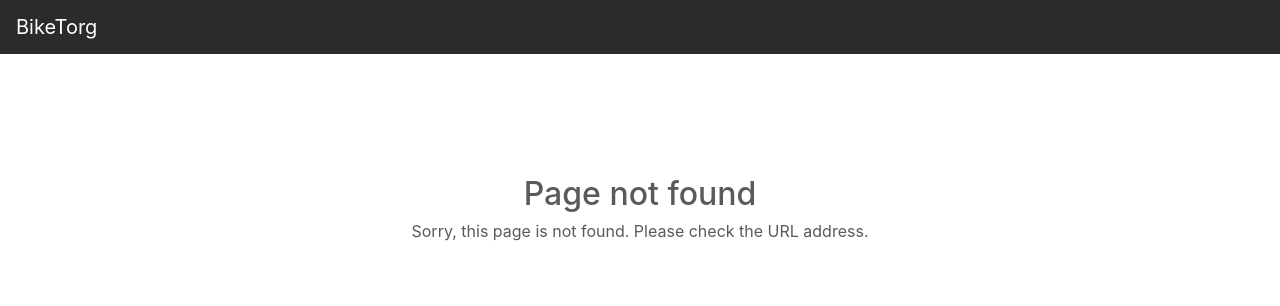
After one commit to z0rr0/single-store, a Django app: template store/store/templates/404.html in a window 1280 px wide. The commit adds this page. Shown: the top 306 px of the page. Run offline with Django 3.2, Linux system fonts and the light colour scheme; the template is opened without the code that fills it, so the values that code supplies are empty; some libraries are stand-ins or nearby versions.

Commit message:
error pages

```diff
--- /dev/null
+++ b/store/store/templates/404.html
@@ -0,0 +1,17 @@
+{% extends 'error.html' %}
+{% load i18n %}
+
+{% block title %}{% trans "Page not found" %}{% endblock %}
+
+{% block content %}
+  <div class="container">
+    <div class="row">
+      <div class="col-lg-12">
+        <div class="text-center">
+          <h2 style="margin-top: 4em">{% trans "Page not found" %}</h2>
+          <p>{% trans "Sorry, this page is not found. Please check the URL address." %}</p>
+        </div>
+      </div>
+    </div>
+  </div>
+{% endblock %}
--- /dev/null
+++ b/store/store/templates/error.html
@@ -0,0 +1,44 @@
+{% load i18n %}
+<!DOCTYPE html>
+<html lang="ru">
+  <head>
+    <meta charset="utf-8">
+    <meta name="viewport" content="width=device-width, initial-scale=1, shrink-to-fit=no">
+    <meta name="description" content="">
+    <meta name="author" content="">
+    <!-- <link rel="icon" href="../../favicon.ico"> -->
+
+    <title>BikeTorg - {% block title %}{% endblock %}</title>
+    <!-- Bootstrap core CSS -->
+    <link rel="stylesheet" href="https://maxcdn.bootstrapcdn.com/bootstrap/4.0.0-alpha.6/css/bootstrap.min.css" integrity="sha384-rwoIResjU2yc3z8GV/NPeZWAv56rSmLldC3R/AZzGRnGxQQKnKkoFVhFQhNUwEyJ" crossorigin="anonymous">
+
+    <!-- Custom styles for this template -->
+    <link href="{{ MEDIA_URL }}css/carousel.css" rel="stylesheet">
+  </head>
+  <body>
+
+    <nav class="navbar navbar-toggleable-md navbar-inverse fixed-top bg-inverse">
+      <button class="navbar-toggler navbar-toggler-right" type="button" data-toggle="collapse" data-target="#navbarCollapse" aria-controls="navbarCollapse" aria-expanded="false" aria-label="Toggle navigation">
+        <span class="navbar-toggler-icon"></span>
+      </button>
+      <a class="navbar-brand" href="/">BikeTorg</a>
+    </nav>
+
+    {% block content %}{% endblock %}
+
+    <!-- Bootstrap core JavaScript
+    ================================================== -->
+    <!-- Placed at the end of the document so the pages load faster -->
+    <script src="https://code.jquery.com/jquery-3.1.1.slim.min.js" integrity="sha384-A7FZj7v+d/sdmMqp/nOQwliLvUsJfDHW+k9Omg/a/EheAdgtzNs3hpfag6Ed950n" crossorigin="anonymous"></script>
+    <script src="https://cdnjs.cloudflare.com/ajax/libs/tether/1.4.0/js/tether.min.js" integrity="sha384-DztdAPBWPRXSA/3eYEEUWrWCy7G5KFbe8fFjk5JAIxUYHKkDx6Qin1DkWx51bBrb" crossorigin="anonymous"></script>
+    <script src="https://maxcdn.bootstrapcdn.com/bootstrap/4.0.0-alpha.6/js/bootstrap.min.js" integrity="sha384-vBWWzlZJ8ea9aCX4pEW3rVHjgjt7zpkNpZk+02D9phzyeVkE+jo0ieGizqPLForn" crossorigin="anonymous"></script>
+
+    <!-- Just to make our placeholder images work. Don't actually copy the next line! -->
+    <script src="{{ MEDIA_URL }}js/holder.min.js"></script>
+    <!-- Magnific Popup core JS file -->
+    <script src="{{ MEDIA_URL }}js/jquery.magnific-popup.min.js"></script>
+    <!-- IE10 viewport hack for Surface/desktop Windows 8 bug -->
+    <script src="{{ MEDIA_URL }}js/ie10-viewport-bug-workaround.js"></script>
+    {% block jsblock %}{% endblock %}
+  </body>
+</html>
--- a/store/store/templates/products/index.html
+++ b/store/store/templates/products/index.html
@@ -25,12 +25,12 @@
             <div class="carousel-caption d-none d-md-block text-left">
               <h1>{{ popular_product.product.name }}</h1>
               <p>
-                <a href="{{ MEDIA_URL }}{{ popular_product.product.one_image.image }}" class="image-link" title="{{ popular_product.product.name }}">
-                  <img src="{{ MEDIA_URL }}{{ popular_product.product.one_image.image }}" alt="{{ popular_product.product.name }}" width="300" align="right">
+                <a href="{{ MEDIA_URL }}{{ popular_product.product.one_image }}" class="image-link" title="{{ popular_product.product.name }}">
+                  <img src="{{ MEDIA_URL }}{{ popular_product.product.one_image }}" alt="{{ popular_product.product.name }}" width="300" align="right">
                 </a>
                 {{ popular_product.product.short_description }}
               </p>
-              <p><a class="btn btn-lg btn-primary" href="/{{ popular_product.product.id }}" role="button">{% trans "Details" %}</a></p>
+              <p><a class="btn btn-lg btn-primary" href="{% url 'info' popular_product.product.id %}" role="button">{% trans "Details" %}</a></p>
             </div>
           </div>
         </div>
--- a/store/store/templates/products/search.html
+++ b/store/store/templates/products/search.html
@@ -37,8 +37,8 @@
               <div class="row">
                 <div class="col-sm-12">
                   <div class="text-center image-box">
-                    <a href="{{ MEDIA_URL }}{{ product.one_image.image }}" class="image-link">
-                      <img src="{{ MEDIA_URL }}{{ product.one_image.image }}" class="rounded mx-auto d-block" alt="{{ product.name }}" width="350px" title="{{ product.name }}">
+                    <a href="{{ MEDIA_URL }}{{ product.one_image }}" class="image-link">
+                      <img src="{{ MEDIA_URL }}{{ product.one_image }}" class="rounded mx-auto d-block" alt="{{ product.name }}" width="350px" title="{{ product.name }}">
                     </a>
                   </div>
                 </div>
```
Also changed, not shown: store/products/models.py (+8 -3 lines), store/store/templates/500.html (added, +17 -0 lines), store/store/templates/products/info.html (+11 -9 lines), store/locale/ru_RU/LC_MESSAGES/django.po.
